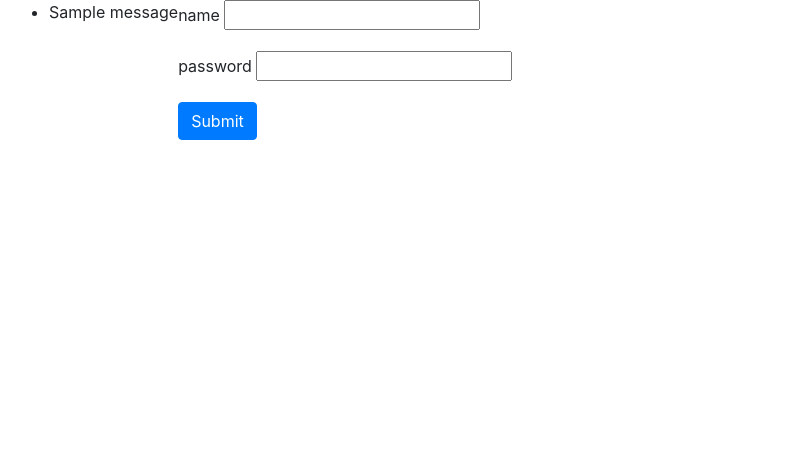
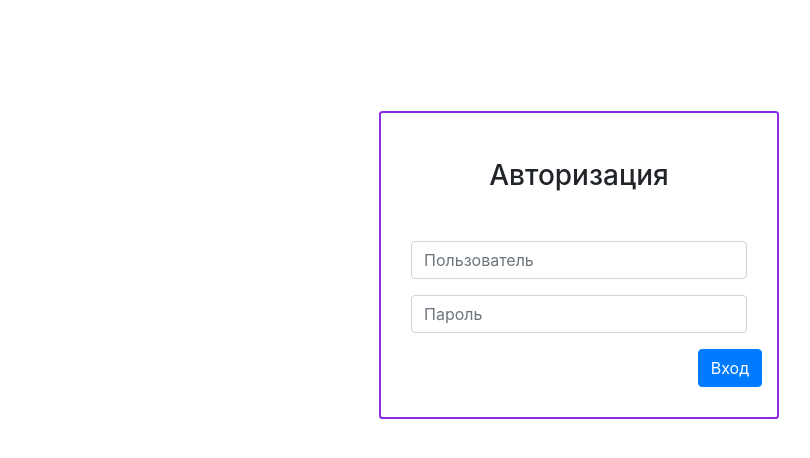
Before and after one commit to davidchak/kwork_dashboard, a Flask app: page /login in a window 1280 px wide. Shown: the top 458 px of the page, without its empty margins (61-871 px from the left). Run offline with Flask 2, Linux system fonts and the light colour scheme; tables that the repository leaves empty hold one stand-in row (values such as "Sample post"); one stand-in notice (Sample message) is shown; some libraries are stand-ins or nearby versions.

Commit message:
new_commit

```diff
--- a/app/models.py
+++ b/app/models.py
@@ -28,6 +28,15 @@ class User(UserMixin, db.Model):
         return check_password_hash(self.password_hash, password)
 
 
+class Data(db.Model):
+
+    __tablename__ = 'data'
+
+    id = db.Column(db.Integer, primary_key = True)
+    datestamp = db.Column(db.String)
+    json = db.Column(db.String)
+
+
 class LoginForm(FlaskForm):
     name = StringField('name', validators=[Required()])
     password = PasswordField('password', validators=[Required()])
--- a/app/routes.py
+++ b/app/routes.py
@@ -1,7 +1,7 @@
 # -*- coding: utf-8 -*-
 
-from flask import render_template, redirect, url_for
-from models import User, LoginForm
+from flask import render_template, redirect, url_for, request, jsonify
+from models import User, Data, LoginForm
 from flask_login import login_user, login_required, logout_user, current_user
 from app import app, db
 
@@ -11,14 +11,15 @@ def login():
     if current_user.is_authenticated:
         return redirect(url_for('dashboard'))
     form = LoginForm()
+    message = ''
     if form.validate_on_submit():
-        user = User.query.filter_by(name=form.name.data).first()
+        user = User.query.filter_by(name=form.name.data.lower()).first()
         if user is None or not user.check_password(form.password.data):
-            flash('Invalid username or password')
+            message = u'Проверите правильность ввода логина или пароля!'
             return redirect(url_for('login'))
         login_user(user)
         return redirect(url_for('dashboard'))
-    return render_template('login.html', form = form)
+    return render_template('login.html', form = form, message = message)
 
 
 @app.route("/logout")
@@ -27,9 +28,24 @@ def logout():
     return redirect(url_for('login'))
 
 
+
 @app.route('/')
 @app.route('/dashboard')
 @login_required
 def dashboard():
     data = User.query.all()
     return render_template('dashboard.html', data = data)
+
+
+@app.route('/api/get', methods=['GET','POST'])
+def get_data():
+    return jsonify({'status': 'success'})
+
+
+@app.route('/api/set', methods=['POST'])
+def set_data():
+    data = request.get_json()
+    # new_query = Data(id=data.id, datestamp=data.datestamp, json=date.json)
+    # db.session.add(new_query)
+    # db.session.commit()
+    return jsonify({'status': 'success', 'data': data})
--- /dev/null
+++ b/app/templates/base.html
@@ -0,0 +1,26 @@
+<!DOCTYPE html>
+<html lang="en">
+
+<head>
+    <meta charset="UTF-8">
+    <meta name="viewport" content="width=device-width, initial-scale=1.0">
+    <meta http-equiv="X-UA-Compatible" content="ie=edge">
+    <title>Login</title>
+    <link rel="stylesheet" href="https://stackpath.bootstrapcdn.com/bootstrap/4.1.3/css/bootstrap.min.css" integrity="sha384-MCw98/SFnGE8fJT3GXwEOngsV7Zt27NXFoaoApmYm81iuXoPkFOJwJ8ERdknLPMO"
+        crossorigin="anonymous">
+    <style>
+        form{
+            margin: auto;
+            margin-top: 10%;
+            padding: 30px;
+            width: 400px;
+            border: 2px solid blueviolet;
+            border-radius: 1%;
+        }
+    </style>
+</head>
+
+<body>
+    {% block content %}{% endblock %}
+</body>
+</html>
--- a/app/templates/login.html
+++ b/app/templates/login.html
@@ -1,40 +1,35 @@
-<!DOCTYPE html>
-<html lang="en">
-<head>
-    <meta charset="UTF-8">
-    <meta name="viewport" content="width=device-width, initial-scale=1.0">
-    <meta http-equiv="X-UA-Compatible" content="ie=edge">
-    <title>Login</title>
-    <link rel="stylesheet" href="https://stackpath.bootstrapcdn.com/bootstrap/4.1.3/css/bootstrap.min.css" integrity="sha384-MCw98/SFnGE8fJT3GXwEOngsV7Zt27NXFoaoApmYm81iuXoPkFOJwJ8ERdknLPMO"
-        crossorigin="anonymous">
-</head>
-<body>
+{% extends "base.html" %}
+{% block content %}
+
 <div class="container">
-        <div class="row">
 
-            {% with messages = get_flashed_messages() %}
-            {% if messages %}
-            <ul class=flashes>
-                {% for message in messages %}
-                <li>{{ message }}</li>
-                {% endfor %}
-            </ul>
+    {% if message %}
+    <button type="button" class="btn btn-primary" data-toggle="modal" data-target=".bd-example-modal-sm">Ошибка</button>
+
+    <div class="modal fade bd-example-modal-sm" tabindex="-1" role="dialog" aria-labelledby="mySmallModalLabel" aria-hidden="true">
+    <div class="modal-dialog modal-sm">
+        <div class="modal-content">
+        {{ message }}
+        </div>
+    </div>
+    </div>
     {% endif %}
-            {% endwith %}
 
-            <form method="POST" action="/login">
+    <form method="POST" action="{{ url_for('login') }}">
+        <h3 class="text-center mt-3 mb-5">Авторизация</h3>
         {{ form.csrf_token }}
         <div class="form-group">
-                    {{ form.name.label }}
-                    {{ form.name(size=20) }}
+            {{ form.name(size=20, class="form-control", placeholder="Пользователь") }}
         </div>
         <div class="form-group">
-                    {{ form.password.label }}
-                    {{ form.password(size=20) }}
+            {{ form.password(size=20, class="form-control", placeholder="Пароль") }}
         </div>
-                <button type="submit" class="btn btn-primary">Submit</button>
+        <div class="row justify-content-end">
+            <button type="submit" class="btn btn-primary">Вход</button>
+        </div>
     </form>
+
 </div>
-    </div>
-</body>
-</html>
+
+
+{% endblock %}
```
Also changed, not shown: app/templates/dashboard.html (+5 -14 lines), app/templates/menu.html (added, +22 -0 lines), 1 other file. Lines whose indentation alone changed are shown as unchanged.
